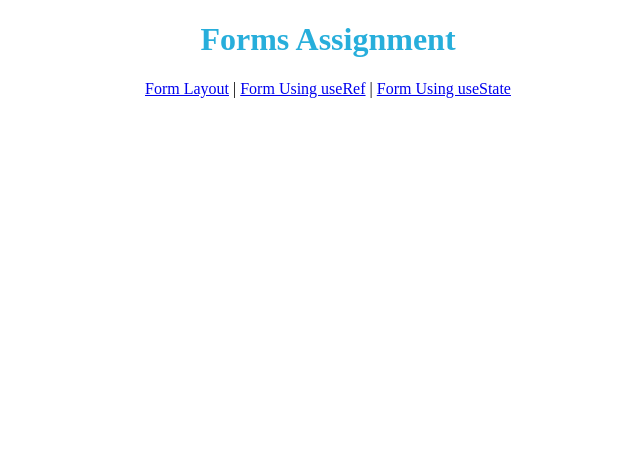
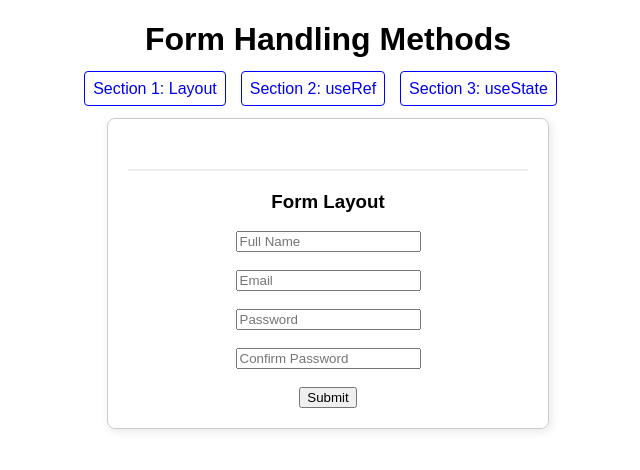
Before and after one commit to acciojob/Forms-Satyam722, a React app: page / in a window 1280 px wide. Shown: the top 470 px of the page, without its empty margins (312-952 px from the left). Built offline with nearby package versions, Linux system fonts and the light colour scheme.

Commit message:
Update App.js

```diff
--- a/src/components/App.js
+++ b/src/components/App.js
@@ -1,30 +1,58 @@
-import React from "react";
-import { BrowserRouter as Router, Route, Switch, Link } from "react-router-dom";
-import Form from "./Form";
-import FormRef from "./FormRef";
-import FormState from "./FormState";
-import "../styles/App.css";
+// App.js
+import React from 'react';
+import { BrowserRouter as Router, Routes, Route, Link } from 'react-router-dom';
 
-const App = () => {
+import Form from './Form';
+import FormRef from './FormRef';
+import FormState from './FormState';
+
+// Define the common link styles for clarity
+const linkStyle = {
+  marginRight: '15px',
+  textDecoration: 'none',
+  padding: '8px',
+  border: '1px solid blue',
+  borderRadius: '4px',
+};
+
+function App() {
   return (
     <Router>
-      <div id="main" style={{ textAlign: "center", marginTop: "20px" }}>
-        <h1>Forms Assignment</h1>
+      <div style={{ textAlign: 'center', fontFamily: 'Arial' }}>
+        <h1>Form Handling Methods</h1>
 
-        <nav>
-          <Link id="form-link" to="/form">Form Layout</Link> |{" "}
-          <Link id="form-ref-link" to="/form-ref">Form Using useRef</Link> |{" "}
-          <Link id="form-state-link" to="/form-state">Form Using useState</Link>
+        {/* Navigation Links */}
+        <nav style={{ marginBottom: '20px' }}>
+          {/* Section 1: Form Layout (No submission) */}
+          <Link to="/" id="form-link" style={linkStyle}>
+            Section 1: Layout
+          </Link>
+
+          {/* Section 2: Form with useRef */}
+          <Link to="/useRef" id="form-ref-link" style={linkStyle}>
+            Section 2: useRef
+          </Link>
+
+          {/* Section 3: Form with useState */}
+          <Link to="/useState" id="form-state-link" style={linkStyle}>
+            Section 3: useState
+          </Link>
         </nav>
 
-        <Switch>
-          <Route path="/form" component={Form} />
-          <Route path="/form-ref" component={FormRef} />
-          <Route path="/form-state" component={FormState} />
-        </Switch>
+        {/* Routing Setup */}
+        <Routes>
+          {/* Route for Section 1 (Form Layout) - Use exact path for root */}
+          <Route path="/" element={<Form />} />
+
+          {/* Route for Section 2 (useRef) */}
+          <Route path="/useRef" element={<FormRef />} />
+
+          {/* Route for Section 3 (useState) */}
+          <Route path="/useState" element={<FormState />} />
+        </Routes>
       </div>
     </Router>
   );
-};
+}
 
 export default App;
```
